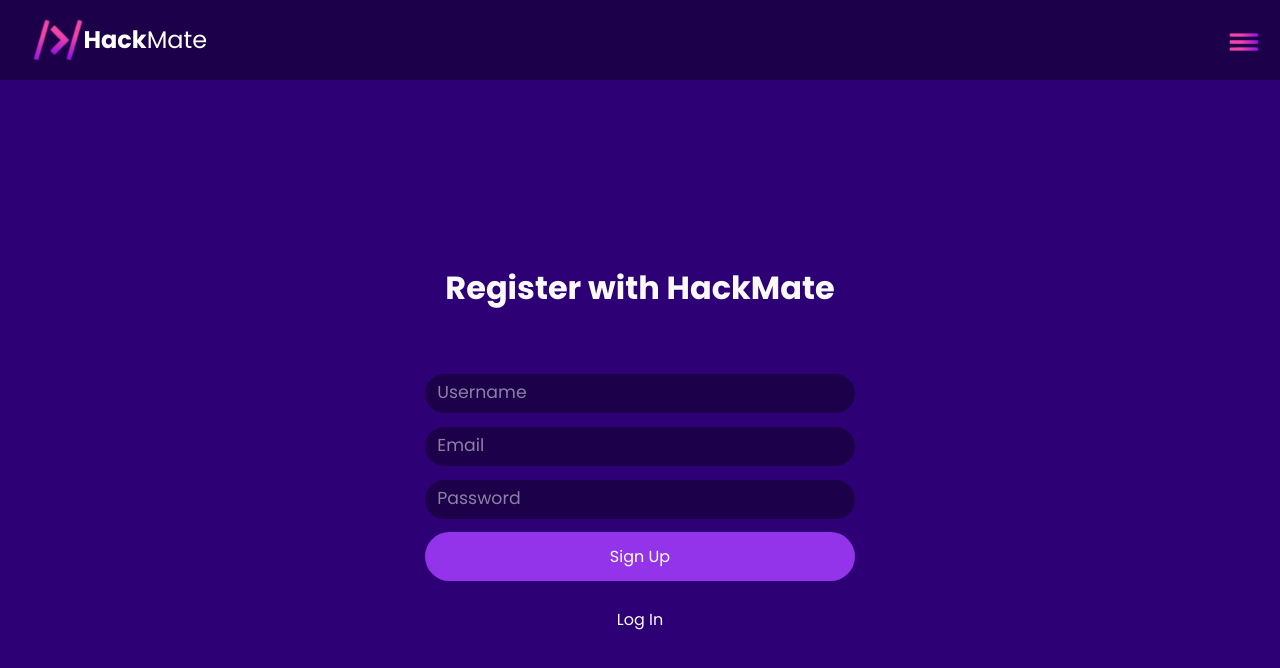
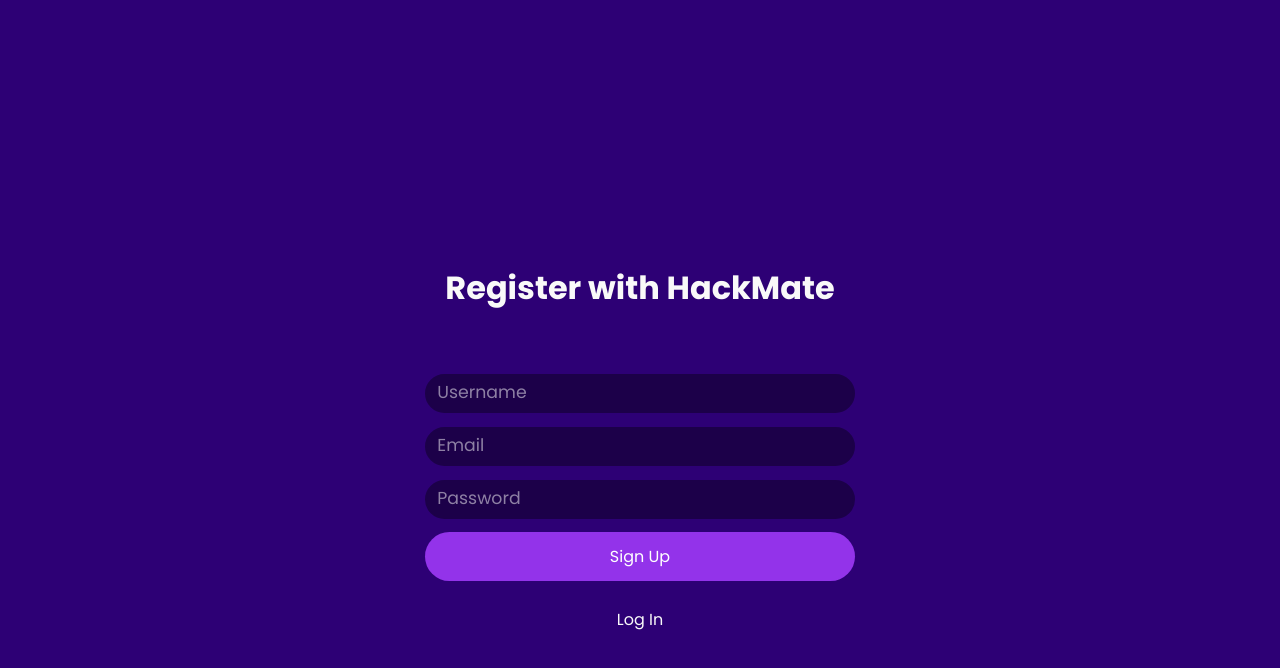
Before and after one commit to ihatepeanuts32/HackMate, a React (Vite) app in the folder frontend/: page /register in a window 1280 px wide. Shown: the top 668 px of the page. Built offline with nearby package versions, Linux system fonts and the light colour scheme.

Commit message:
hide navbar on register and login

```diff
--- a/frontend/src/Layout.jsx
+++ b/frontend/src/Layout.jsx
@@ -1,10 +1,29 @@
-import Navbar from "./components/Navbar"
-import { Outlet } from "react-router-dom"
+// import Navbar from "./components/Navbar"
+// import { Outlet } from "react-router-dom"
+
+// const Layout = () => {
+//   return (
+//     <div>
+//       <Navbar />
+//       <main style={{ paddingTop: "70px" }}>
+//         <Outlet />
+//       </main>
+//     </div>
+//   );
+// };
+
+// export default Layout;
+import Navbar from "./components/Navbar";
+import { Outlet, useLocation } from "react-router-dom";
 
 const Layout = () => {
+  const location = useLocation();
+  const hideNavbarRoutes = ["/login", "/register"];
+  const shouldHideNavbar = hideNavbarRoutes.includes(location.pathname.toLowerCase());
+
   return (
     <div>
-      <Navbar />
+      {!shouldHideNavbar && <Navbar />}
       <main style={{ paddingTop: "70px" }}>
         <Outlet />
       </main>
```
